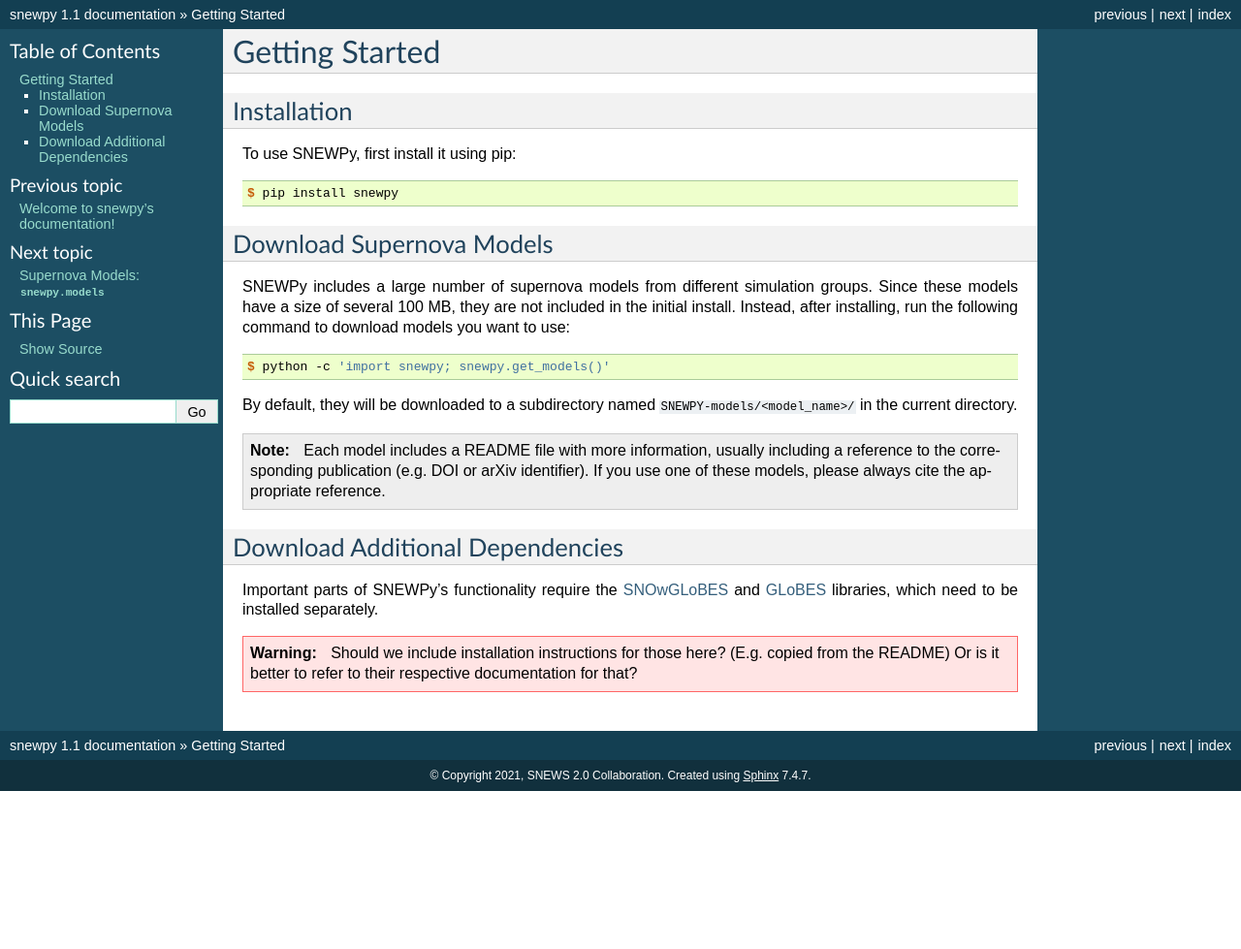
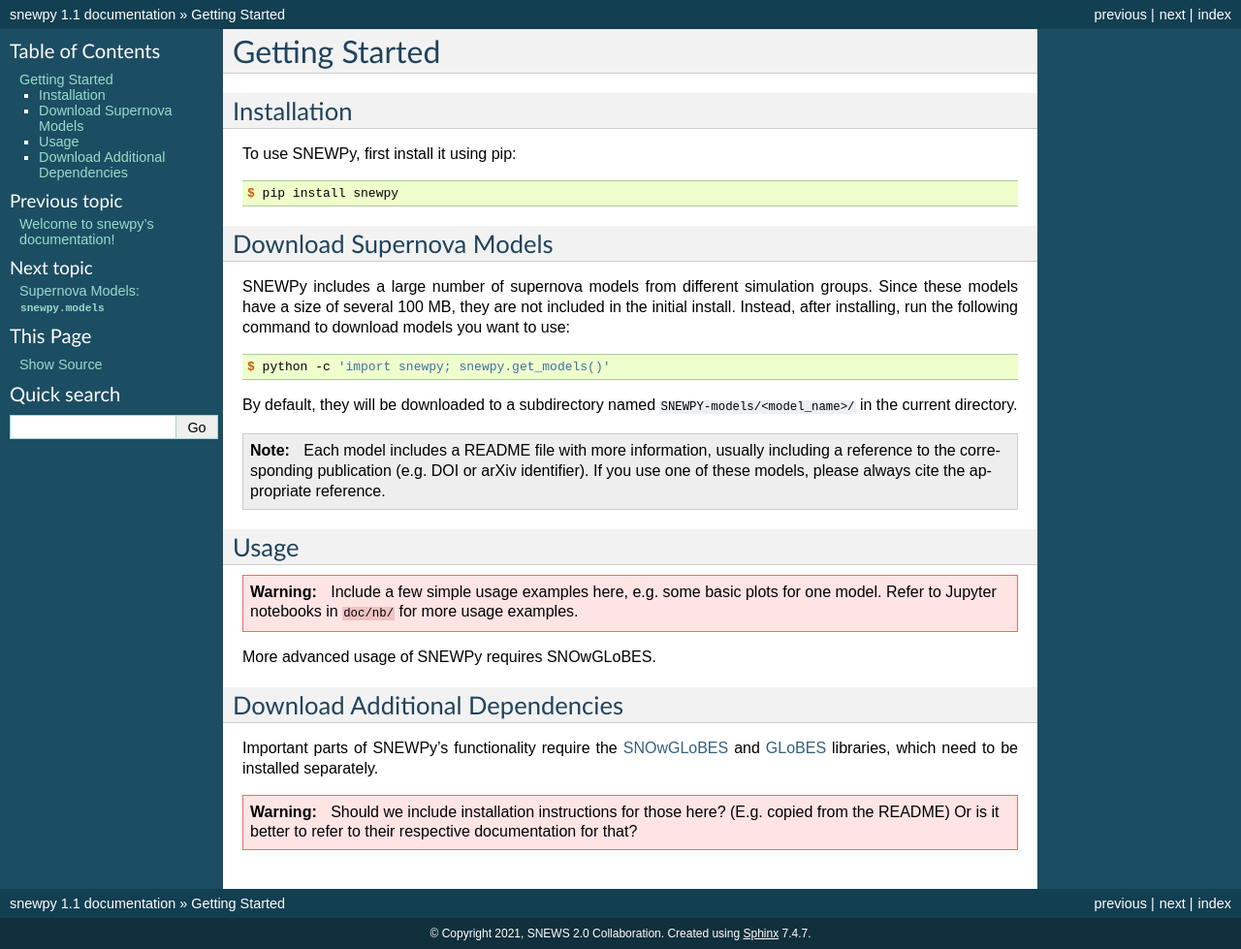
Before and after one commit to SNEWS2/snewpy, a Sphinx documentation site: the page built from doc/source/gettingstarted.rst, in a window 1280 px wide. Shown: the whole page at 97% size. Built offline with Sphinx 7.4.7, drawn with Linux system fonts in a browser that asks for light colours; before the commit the page ends 900 px from its top, so only the background shows below that.

Commit message:
add Usage section to Getting Started page

```diff
--- a/doc/source/gettingstarted.rst
+++ b/doc/source/gettingstarted.rst
@@ -30,6 +30,16 @@
    (e.g. DOI or arXiv identifier). If you use one of these models, please always cite the appropriate reference.
 
 
+Usage
+-----
+
+.. warning::
+
+   Include a few simple usage examples here, e.g. some basic plots for one model.
+   Refer to Jupyter notebooks in ``doc/nb/`` for more usage examples.
+
+More advanced usage of SNEWPy requires SNOwGLoBES.
+
 Download Additional Dependencies
 --------------------------------
 Important parts of SNEWPy’s functionality require the `SNOwGLoBES <https://github.com/SNOwGLoBES/snowglobes>`_ and
```
